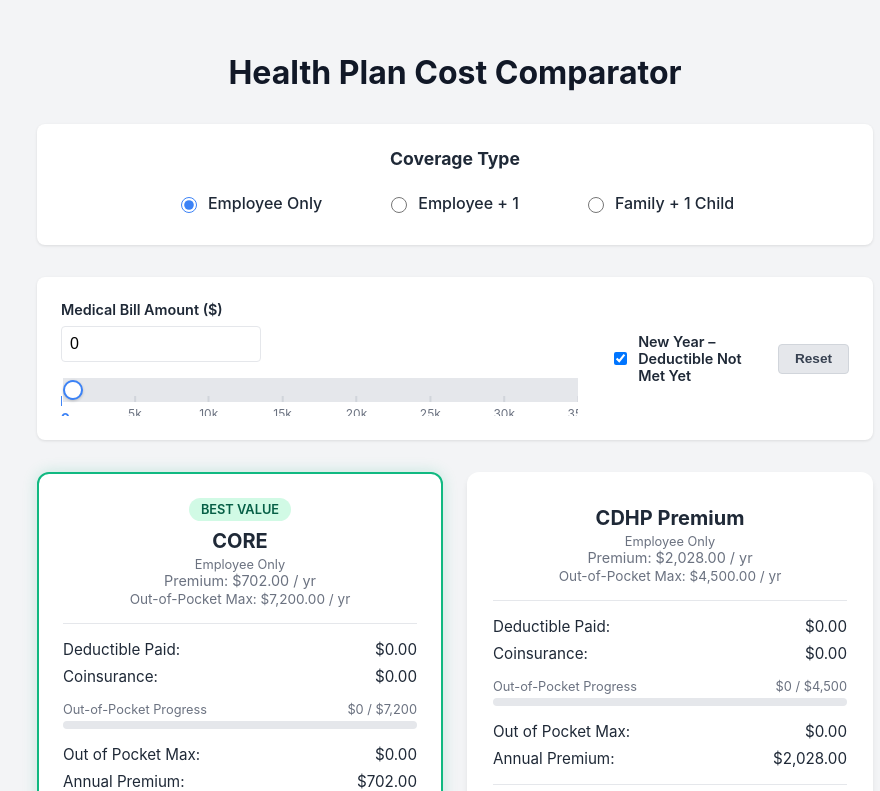
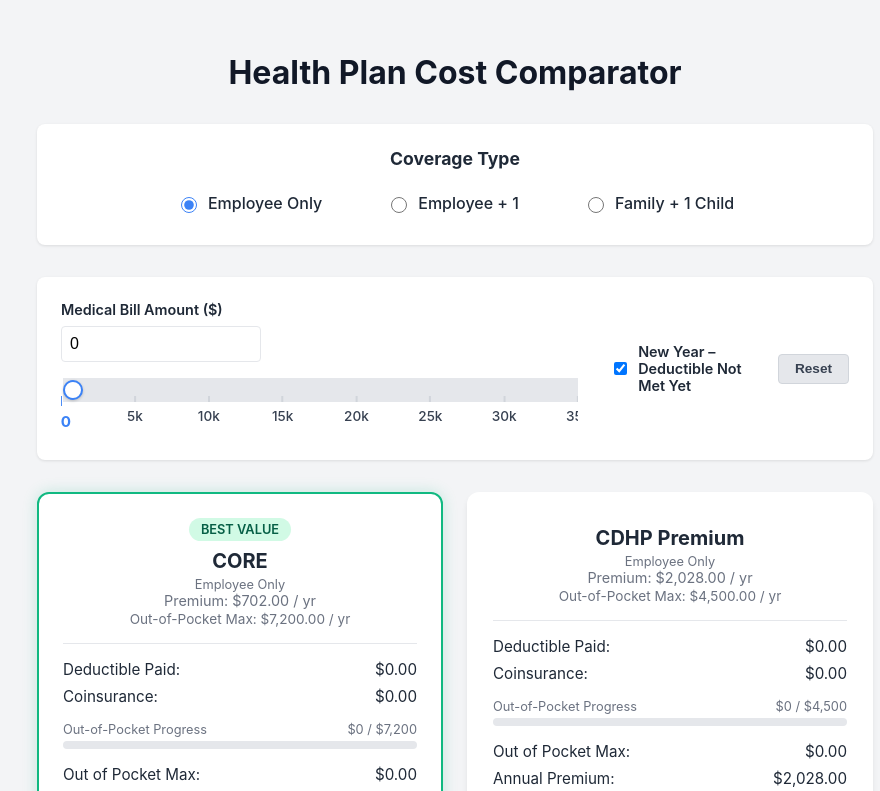
Before and after one commit to Seema0504/Medical-calculator, a React (Vite) app in the folder src/renderer/: page / in a window 1280 px wide. Shown: the top 791 px of the page, without its empty margins (185-1065 px from the left). Built offline with nearby package versions, Linux system fonts and the light colour scheme.

Commit message:
Enhance slider label visibility and contrast

```diff
--- a/src/renderer/src/styles.css
+++ b/src/renderer/src/styles.css
@@ -467,20 +467,20 @@ input[type=range]::-moz-range-thumb:hover {
   margin-top: -10px;
   position: relative;
   width: 100%;
-  height: 20px;
-  /* Give it specific height to contain absolute markers */
+  height: 40px;
+  /* Increased height for labels */
   pointer-events: none;
-  /* Let clicks pass to markers but container shouldn't block */
 }
 
 .marker {
   display: flex;
   flex-direction: column;
   align-items: center;
-  /* width is now auto and positioned absolutely */
   pointer-events: auto;
   cursor: pointer;
   z-index: 10;
+  width: 40px;
+  /* Wider touch area */
 }
 
 .tick {
@@ -496,15 +496,16 @@ input[type=range]::-moz-range-thumb:hover {
 }
 
 .marker .label {
-  font-size: 0.75rem;
-  color: var(--text-secondary);
+  font-size: 0.85rem;
+  color: #374151;
+  /* Darker contrasting color */
   white-space: nowrap;
-  transform: translateX(0%);
-  /* Centered by width:0 + flex center */
+  font-weight: 500;
+  margin-top: 2px;
 }
 
 .marker.active .label {
   color: var(--primary-color);
   font-weight: 700;
-  font-size: 0.85rem;
+  font-size: 0.95rem;
 }
```
